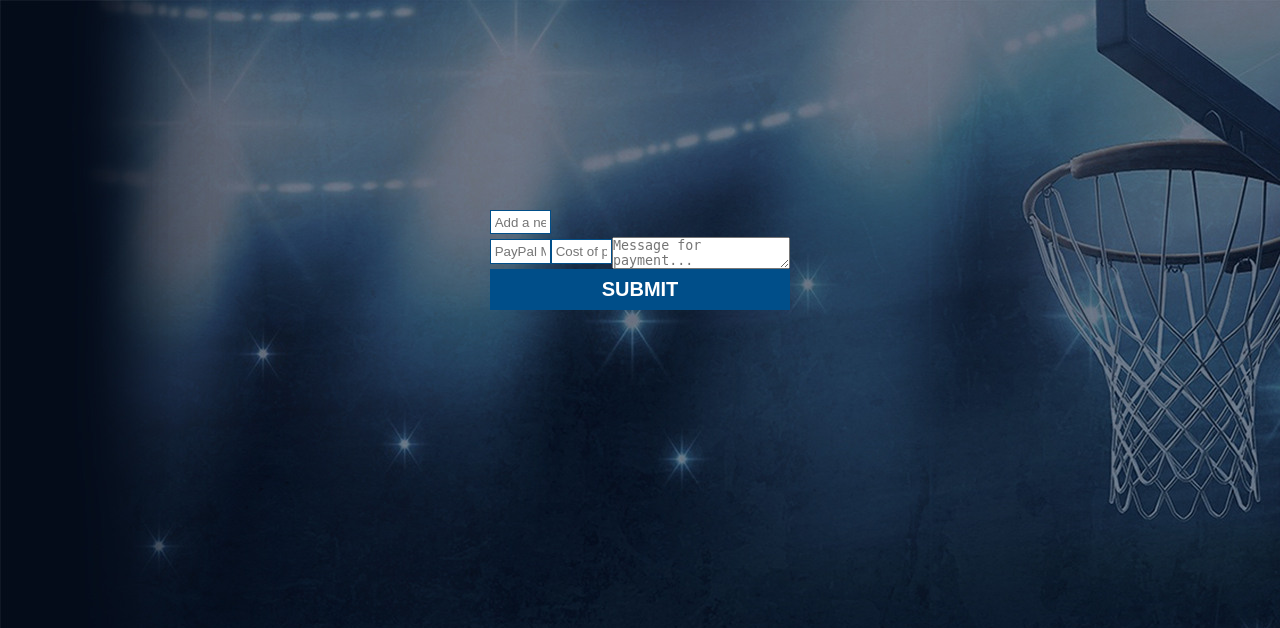
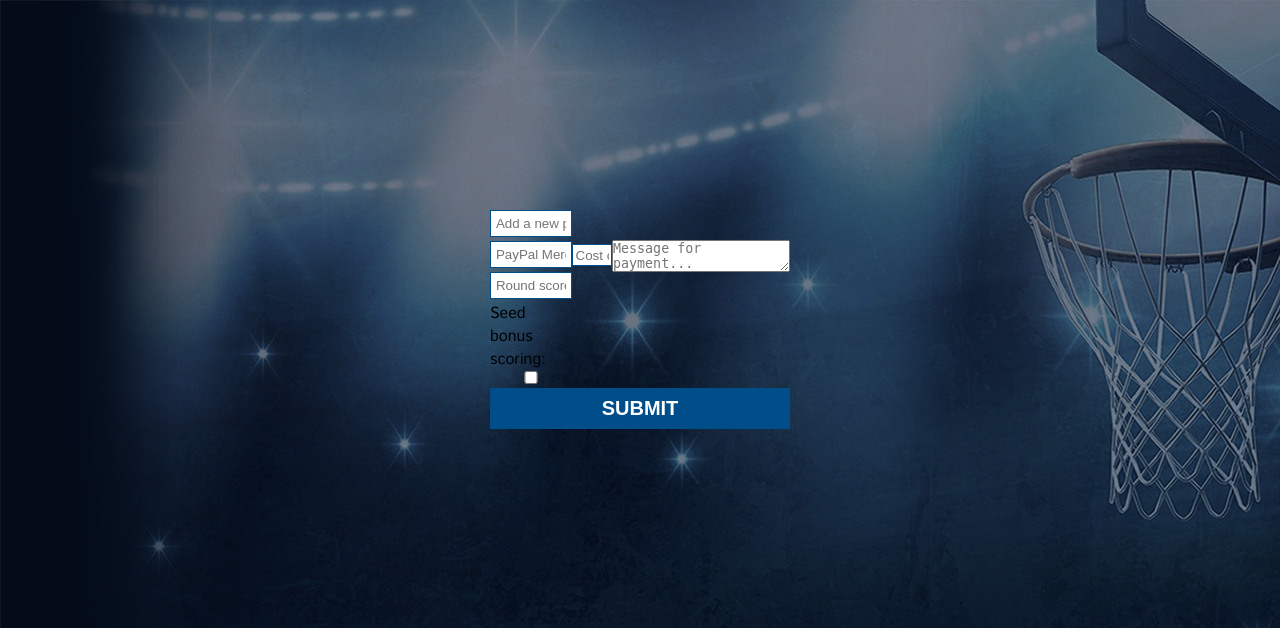
Before and after one commit to jimmygoogle/ncaa-python, a Python web app: template project/blueprints/admin/templates/add_pool.html in a window 1280 px wide. Shown: the top 628 px of the page. Run offline with Jinja, Linux system fonts and the light colour scheme; the template is opened without the code that fills it, so the values that code supplies are empty; some libraries are stand-ins or nearby versions; some web fonts are replaced.

Commit message:
Added custom round scores and bonus seed scoring

```diff
--- a/project/blueprints/admin/templates/add_pool.html
+++ b/project/blueprints/admin/templates/add_pool.html
@@ -4,7 +4,6 @@
 
   <script>
     $(document).ready (function() {
-
       // submit add new pool
       $('#js-submit-add_pool').click(function(event){
         event.preventDefault();
@@ -14,9 +13,11 @@
           url: window.location.pathname,
           data: {
             pool_name: $('#pool_name').val(),
-            paypal_merchant_id: $('#paypal_merchant_id').val(),
-            payment_amount: $('#payment_amount').val(),
-            payment_message: $('#payment_message').val()
+            paypal_merchant_id: $('#paypal_merchant_id').val() || ' ',
+            payment_amount: $('#payment_amount').val() | 0,
+            payment_message: $('#payment_message').val() || ' ',
+            round_scores: $('#round_scores').val() || ' ',
+            seed_bonus_scoring: $('#seed_bonus_scoring').is(':checked') ? 1 : 0
           },
           success: function (result) {
             alert(result['status']);
@@ -38,6 +39,12 @@
           <td><input type='text' id='payment_amount' name='payment_amount' placeholder='Cost of pool entry' value=''></td>
           <td><textarea id='payment_message' name='payment_message' placeholder='Message for payment...' value=''></textarea></td>
         </tr>
+        <tr colspan=3>
+          <td><input type='text' id='round_scores' placeholder='Round scores' value=''></td>
+        </tr>
+        <tr colspan=3>
+          <td><label>Seed bonus scoring: </label><input type='checkbox' id='seed_bonus_scoring' value='1'></td>
+        </tr>
         </table>
         <input id='js-submit-add_pool' value='Submit' type='submit'>
       </form>
```
